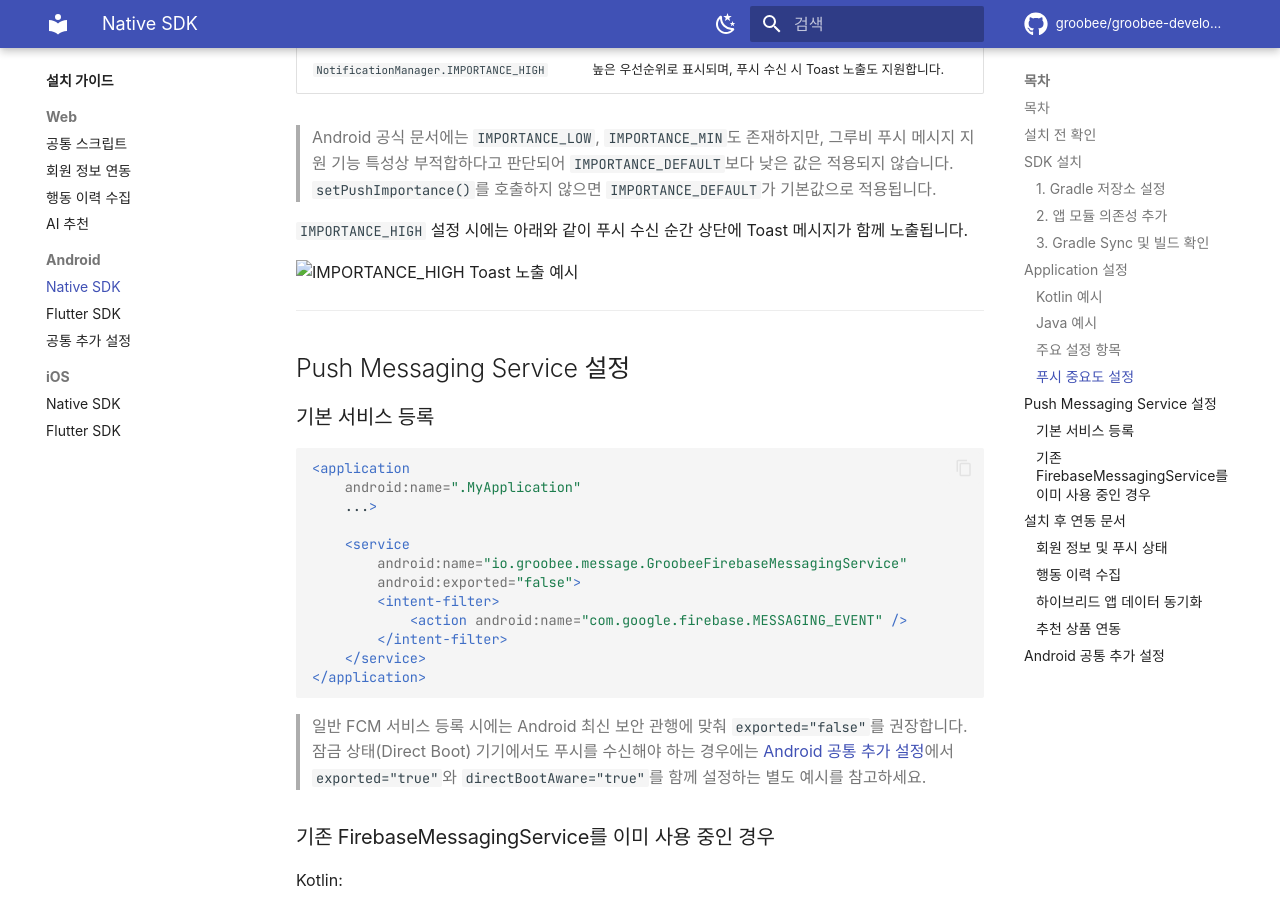
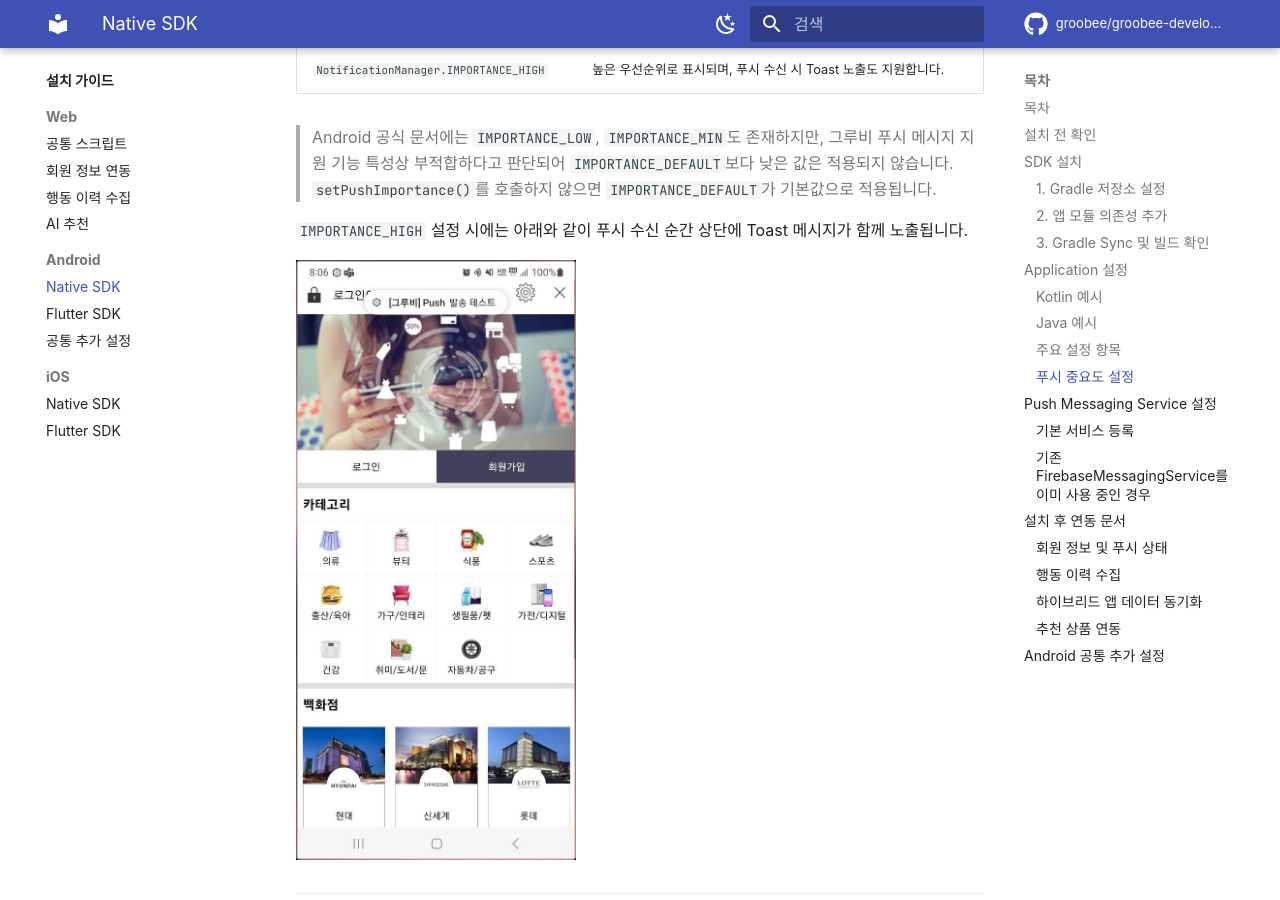
Before and after one commit to groobee/groobee-developer-support, an MkDocs documentation site: the page built from docs/installation/installation-android-sdk.md, in a window 1280 px wide and 900 px high, scrolled down 5430 px. Built offline with MkDocs 1.6.1 and Material for MkDocs 9.7.7, drawn with Linux system fonts in a browser that asks for light colours; some web fonts are replaced; comment, search, counter and statistics services are not loaded.

Commit message:
patch: 깨진 이미지 복구 (#31)

```diff
--- a/docs/installation/installation-android-sdk.md
+++ b/docs/installation/installation-android-sdk.md
@@ -203,7 +203,7 @@
 
 `IMPORTANCE_HIGH` 설정 시에는 아래와 같이 푸시 수신 순간 상단에 Toast 메시지가 함께 노출됩니다.
 
-<img src="../images/sdk/android/push-importance-high-toast.png" alt="IMPORTANCE_HIGH Toast 노출 예시" width="280" />
+![IMPORTANCE_HIGH Toast 노출 예시](../images/sdk/android/push-importance-high-toast.png){ width="280" }
 
 ---
 
```
Also changed, not shown: docs/installation/installation-android-common-settings.md (+1 -1 lines).
